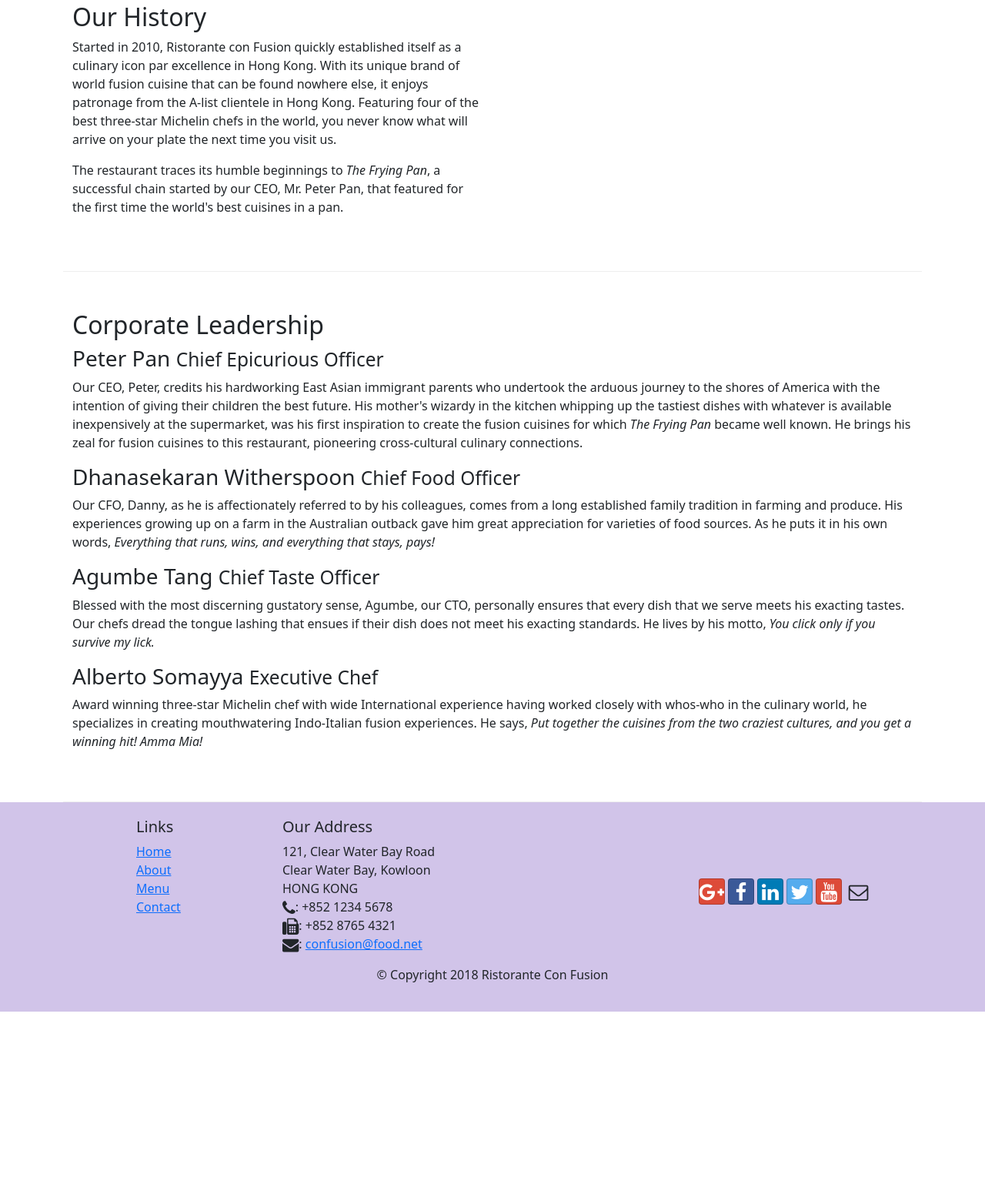
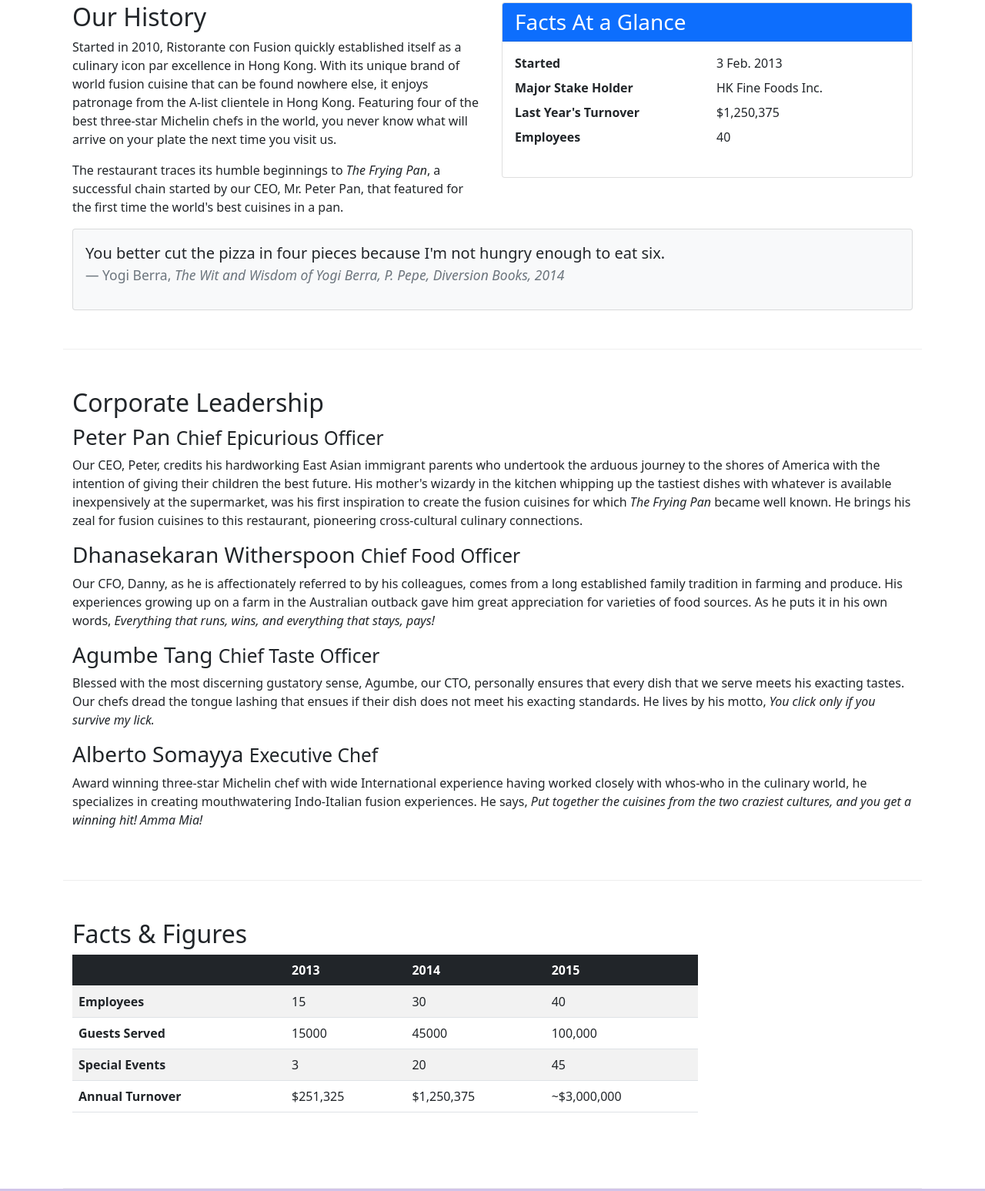
Before and after one commit to vishwaksena-dingari/Responsive-Hotel-Website, a website: page aboutus.html in a window 1280 px wide. Shown: the part 460-2007 px from the top of the page at 77% size. Before the commit the page ends 1774 px from the top, so only its background shows below. Drawn offline with nearby package versions, Linux system fonts and the light colour scheme.

Commit message:
Tables And Cards

```diff
--- a/aboutus.html
+++ b/aboutus.html
@@ -65,7 +65,7 @@
         </div>
 
         <div class="row row-content">
-            <div class="col-6">
+            <div class="col-sm-6">
                 <h2>Our History</h2>
                 <p>Started in 2010, Ristorante con Fusion quickly established itself as a culinary icon par excellence
                     in Hong Kong. With its unique brand of world fusion cuisine that can be found nowhere else, it
@@ -75,7 +75,34 @@
                 <p>The restaurant traces its humble beginnings to <em>The Frying Pan</em>, a successful chain started by
                     our CEO, Mr. Peter Pan, that featured for the first time the world's best cuisines in a pan.</p>
             </div>
-            <div>
+            <div class="col-sm">
+                <div class="card">
+                    <h3 class="card-header bg-primary text-white">Facts At a Glance</h3>
+                    <div class="card-body">
+                        <dl class="row">
+                            <dt class="col-6">Started</dt>
+                            <dd class="col-6">3 Feb. 2013</dd>
+                            <dt class="col-6">Major Stake Holder</dt>
+                            <dd class="col-6">HK Fine Foods Inc.</dd>
+                            <dt class="col-6">Last Year's Turnover</dt>
+                            <dd class="col-6">$1,250,375</dd>
+                            <dt class="col-6">Employees</dt>
+                            <dd class="col-6">40</dd>
+                        </dl>
+                    </div>
+                </div>
+            </div>
+            <div class="col-12">
+                <div class="card card-body bg-light">
+                    <blockquote class="blockquote">
+                        <p>You better cut the pizza in four pieces because
+                            I'm not hungry enough to eat six.</p>
+                        <footer class="blockquote-footer">Yogi Berra,
+                            <cite title="Source Title">The Wit and Wisdom of Yogi Berra,
+                                P. Pepe, Diversion Books, 2014</cite>
+                        </footer>
+                    </blockquote>
+                </div>
             </div>
         </div>
 
@@ -113,7 +140,50 @@
                         winning hit! Amma Mia!</em></p>
             </div>
         </div>
-
+        <div class="row row-content">
+            <div class="col-12 col-sm-9">
+                <h2>Facts &amp; Figures</h2>
+                <div class="table-responsive">
+                    <table class="table table-striped">
+                        <thead class="table-dark">
+                            <tr>
+                                <th>&nbsp;</th>
+                                <th>2013</th>
+                                <th>2014</th>
+                                <th>2015</th>
+                            </tr>
+                        </thead>
+                        <tbody>
+                            <tr>
+                                <th>Employees</th>
+                                <td>15</td>
+                                <td>30</td>
+                                <td>40</td>
+                            </tr>
+                            <tr>
+                                <th>Guests Served</th>
+                                <td>15000</td>
+                                <td>45000</td>
+                                <td>100,000</td>
+                            </tr>
+                            <tr>
+                                <th>Special Events</th>
+                                <td>3</td>
+                                <td>20</td>
+                                <td>45</td>
+                            </tr>
+                            <tr>
+                                <th>Annual Turnover</th>
+                                <td>$251,325</td>
+                                <td>$1,250,375</td>
+                                <td>~$3,000,000</td>
+                            </tr>
+                        </tbody>
+                    </table>
+                </div>
+            </div>
+            <div class="col-12 col-sm-3"></div>
+        </div>
     </div>
 
     <footer class="footer">
```
